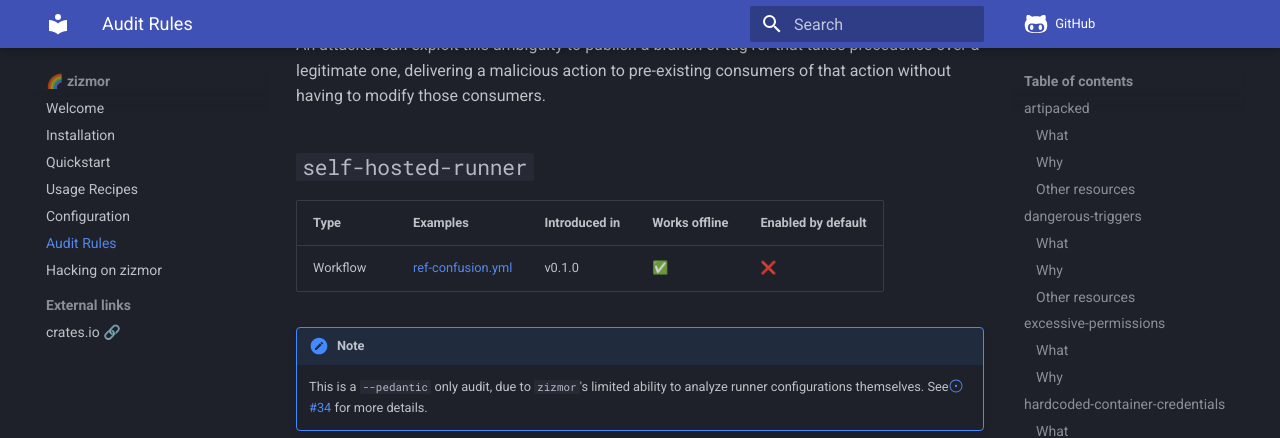
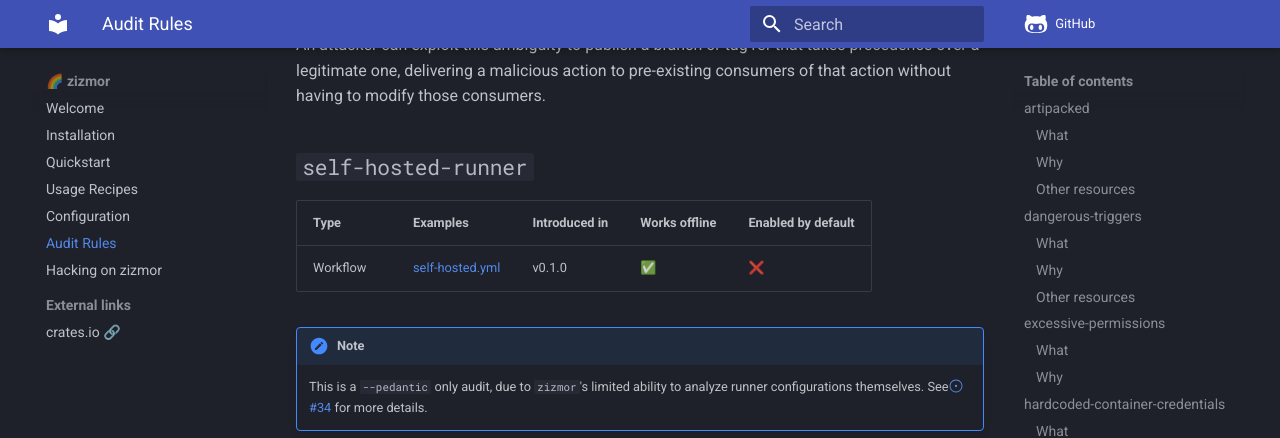
Before and after one commit to zizmorcore/zizmor, an MkDocs documentation site: the page built from docs/audits.md, in a window 1280 px wide and 900 px high, scrolled down 4274 px. Shown: the top 438 px of the window. Built offline with MkDocs 1.6.1 and Material for MkDocs 9.7.7, drawn with Linux system fonts in a browser that asks for light colours; comment, search, counter and statistics services are not loaded.

Commit message:
fix: use the correct link for the self-hosted example file. (#140)

```diff
--- a/docs/audits.md
+++ b/docs/audits.md
@@ -188,7 +188,7 @@
 
 | Type     | Examples            | Introduced in | Works offline  | Enabled by default |
 |----------|---------------------|---------------|----------------|--------------------|
-| Workflow  | [ref-confusion.yml] | v0.1.0        | ✅             | ❌                 |
+| Workflow  | [self-hosted.yml] | v0.1.0        | ✅             | ❌                 |
 
 [self-hosted.yml]: https://github.com/woodruffw/gha-hazmat/blob/main/.github/workflows/self-hosted.yml
 
```
